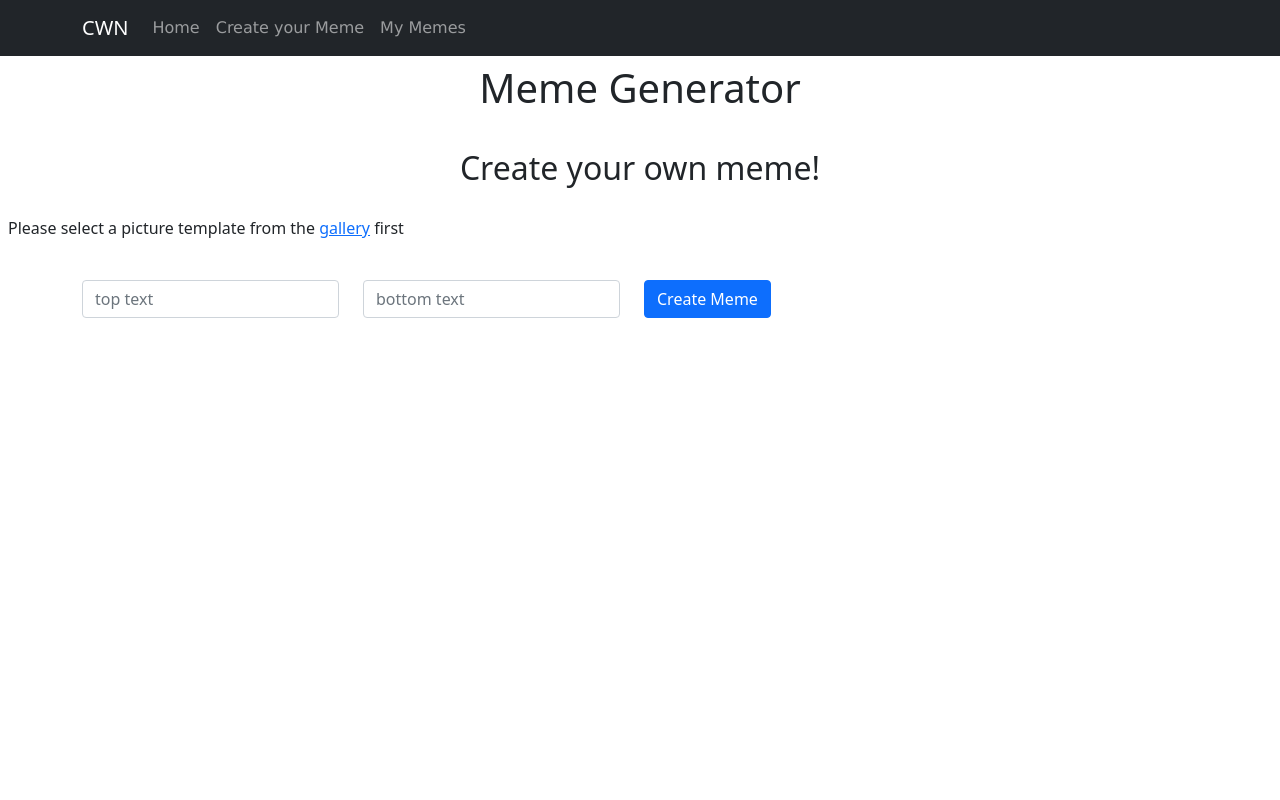
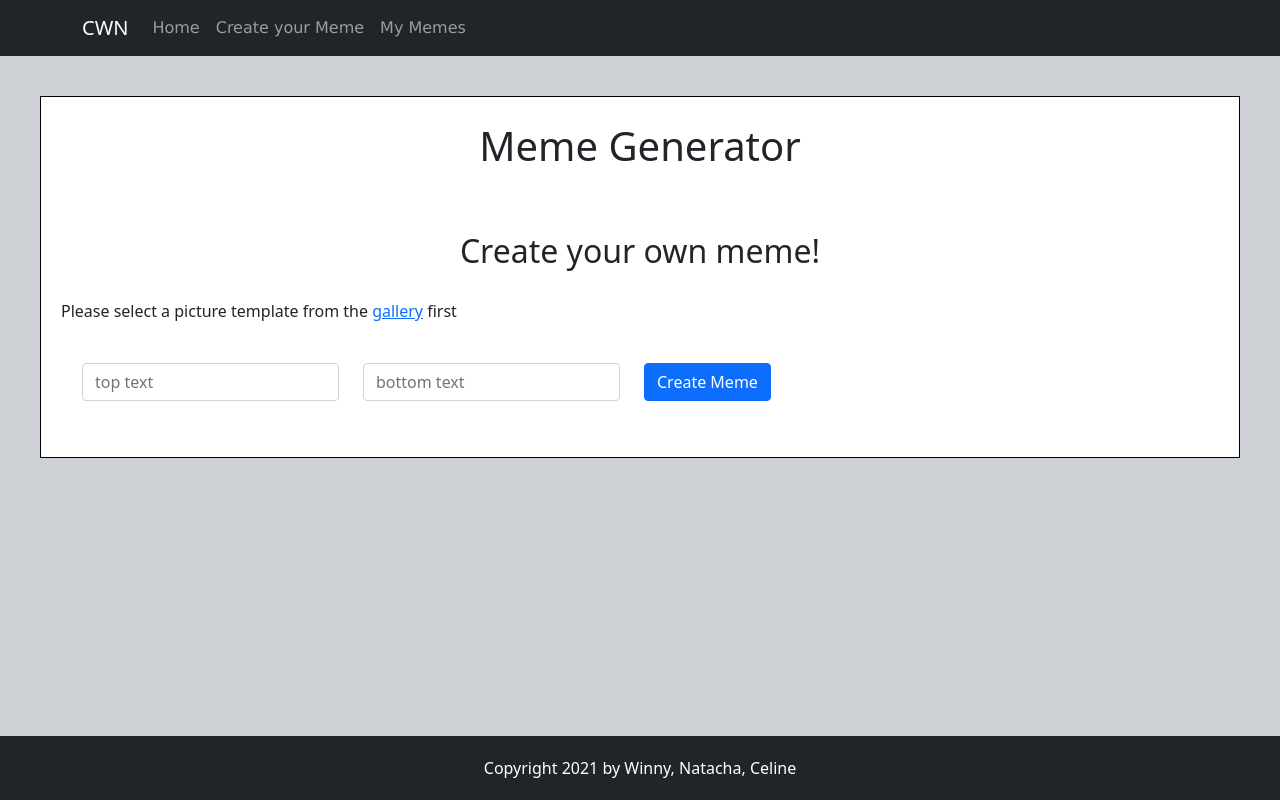
Before and after one commit to celinero/hackathon_memeGenerator, a React (Create React App) app: page /1 in a window 1280 px wide. Built offline with nearby package versions, Linux system fonts and the light colour scheme; no server answers.

Commit message:
create footer + update styling in each component

```diff
--- a/src/App.js
+++ b/src/App.js
@@ -5,7 +5,7 @@ import { Home } from "./components/Home";
 import { MyMemes } from "./components/MyMemes";
 import { GenerateMeme } from "./components/GenerateMeme";
 
-import { Navbar, Container, Nav } from "react-bootstrap";
+import { Navbar, Container, Nav, Row, Col } from "react-bootstrap";
 
 function App() {
   const [memes, setMemes] = useState([]);
@@ -40,7 +40,7 @@ function App() {
         </Container>
       </Navbar>
 
-      <div>
+      <div style={{background: '#ced1d6', padding: '20px'}}>
         {/* display page */}
         <Switch>
           <Route exact path="/home">
@@ -58,7 +58,18 @@ function App() {
           <Redirect to="/home" />
         </Switch>
       </div>
+
+      <footer style={{ background: 'rgb(33, 37, 41)', color: 'white', padding: '20px 0', textAlign: 'center'}}>
+        <Container>
+          <Row>
+            <Col style={{fontSize: '1 rem'}}>
+            Copyright 2021 by Winny, Natacha, Celine
+            </Col>
+          </Row>
+        </Container>
+      </footer>
     </BrowserRouter>
+
   );
 }
 
--- a/src/components/GenerateMeme.js
+++ b/src/components/GenerateMeme.js
@@ -11,8 +11,8 @@ export const GenerateMeme = ({ memes }) => {
   const meme = memes.find((m) => m.id === template_id) || {};
 
   return (
-    <div style={{ margin: "5px", padding: "3px" }}>
-      <h1 style={{ textAlign: "center" }}>Meme Generator</h1>
+    <div className='containerStyle' style={{ padding: '0 20px'}}>
+      <h1 className='wordStyle' style={{textAlign: "center"}}>Meme Generator</h1>
       <br />
       <h2 style={{ margin: " 5px", textAlign: "center" }}>
         Create your own meme!
--- a/src/components/Home.js
+++ b/src/components/Home.js
@@ -1,25 +1,33 @@
 import { Link } from "react-router-dom";
 import { Container, Row, Image, Col } from "react-bootstrap";
+// const wordStyle = {
+//   textAlign:'center',
+//   padding:'25px',
+// }
 
-const wordStyle = {
+const colStyle = {
+  // border: '1px solid red',
+  display: 'flex',
+  flexDirection: 'column',
+  justifyContent: 'flex-end',
   textAlign:'center',
-  padding:'28px',
+  padding: 16
 }
 
 export const Home = ({ memes }) => {
   return (
-    <div>
-      <h1 style={wordStyle}>Meme Generator Gallery</h1>
+    <div className='containerStyle'>
+        <h1 className='wordStyle'>Meme Generator Gallery</h1>
 
         <Container>
           <Row>
             {memes.map((meme) => (
-            <Col xs={6} md={3}>
+              <Col xs={6} md={3} style={colStyle}>
                 <Link key={meme.id} to={`/${meme.id}`}>
                     <Image
                       src={meme.url}
                       rounded
-                  style={{ width: "100px", marginTop:"5px" }}
+                      style={{ width: "100%", marginBottom: '5px'}}
                       alt={"meme"}
                     />
                     <br/>
--- a/src/components/MyMemes.js
+++ b/src/components/MyMemes.js
@@ -7,8 +7,8 @@ export function MyMemes() {
   const memes = getFromStorage();
 
   return (
-    <Container className="mt-4 mx-auto text-center">
-      <h1>Meme Generator</h1>
+    <Container className="mt-4 mx-auto text-center containerStyle" style={{ padding: '0 20px'}}>
+      <h1 className='wordStyle'>Meme Generator</h1>
       <br />
       <h2>Keep track of your previous memes</h2>
       <br />
--- a/src/index.css
+++ b/src/index.css
@@ -1,13 +1,35 @@
 body {
   margin: 0;
-  font-family: -apple-system, BlinkMacSystemFont, 'Segoe UI', 'Roboto', 'Oxygen',
-    'Ubuntu', 'Cantarell', 'Fira Sans', 'Droid Sans', 'Helvetica Neue',
+  font-family: -apple-system, BlinkMacSystemFont, "Segoe UI", "Roboto", "Oxygen",
+    "Ubuntu", "Cantarell", "Fira Sans", "Droid Sans", "Helvetica Neue",
     sans-serif;
   -webkit-font-smoothing: antialiased;
   -moz-osx-font-smoothing: grayscale;
 }
 
 code {
-  font-family: source-code-pro, Menlo, Monaco, Consolas, 'Courier New',
+  font-family: source-code-pro, Menlo, Monaco, Consolas, "Courier New",
     monospace;
 }
+
+.me-auto {
+  text-align: "center";
+  font-family: "Lucida Sans";
+}
+
+.wordStyle {
+  text-align: center;
+  padding: 25px;
+}
+
+.containerStyle {
+  border: 1px solid black;
+  margin: 20px;
+  background: white;
+}
+
+#root {
+  display: grid;
+  grid-template-rows: auto 1fr auto;
+  min-height: 100vh;
+}
--- a/src/index.js
+++ b/src/index.js
@@ -1,6 +1,6 @@
 import React from "react";
 import ReactDOM from "react-dom";
-import "./styling.css";
+import "./index.css";
 import App from "./App";
 import reportWebVitals from "./reportWebVitals";
 import "bootstrap/dist/css/bootstrap.min.css";
--- a/src/styling.css
+++ /dev/null
@@ -1,4 +0,0 @@
-.me-auto {
-  text-align: "center";
-  font-family: "Lucida Sans";
-}
```
Lines whose indentation alone changed are shown as unchanged.
